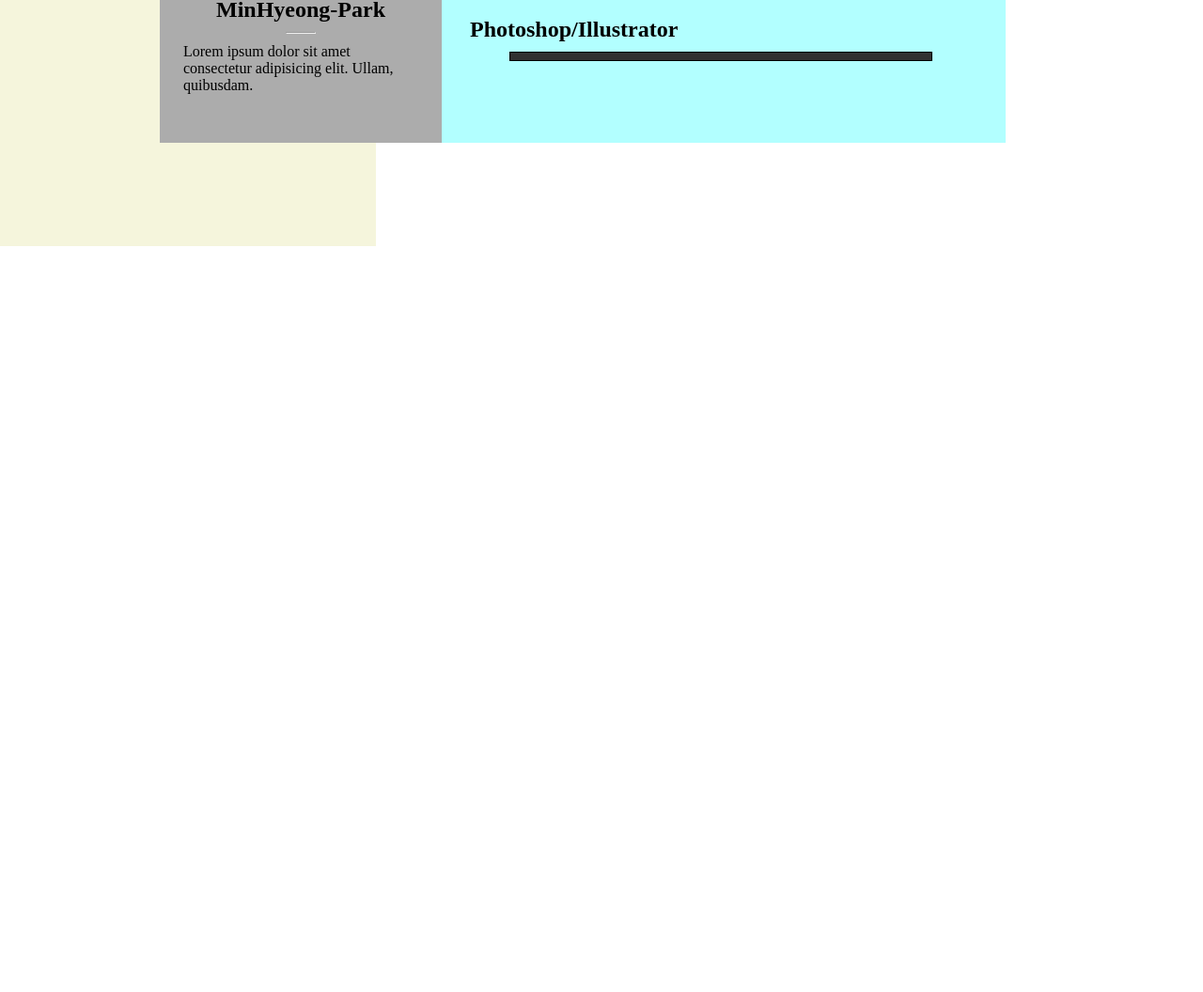
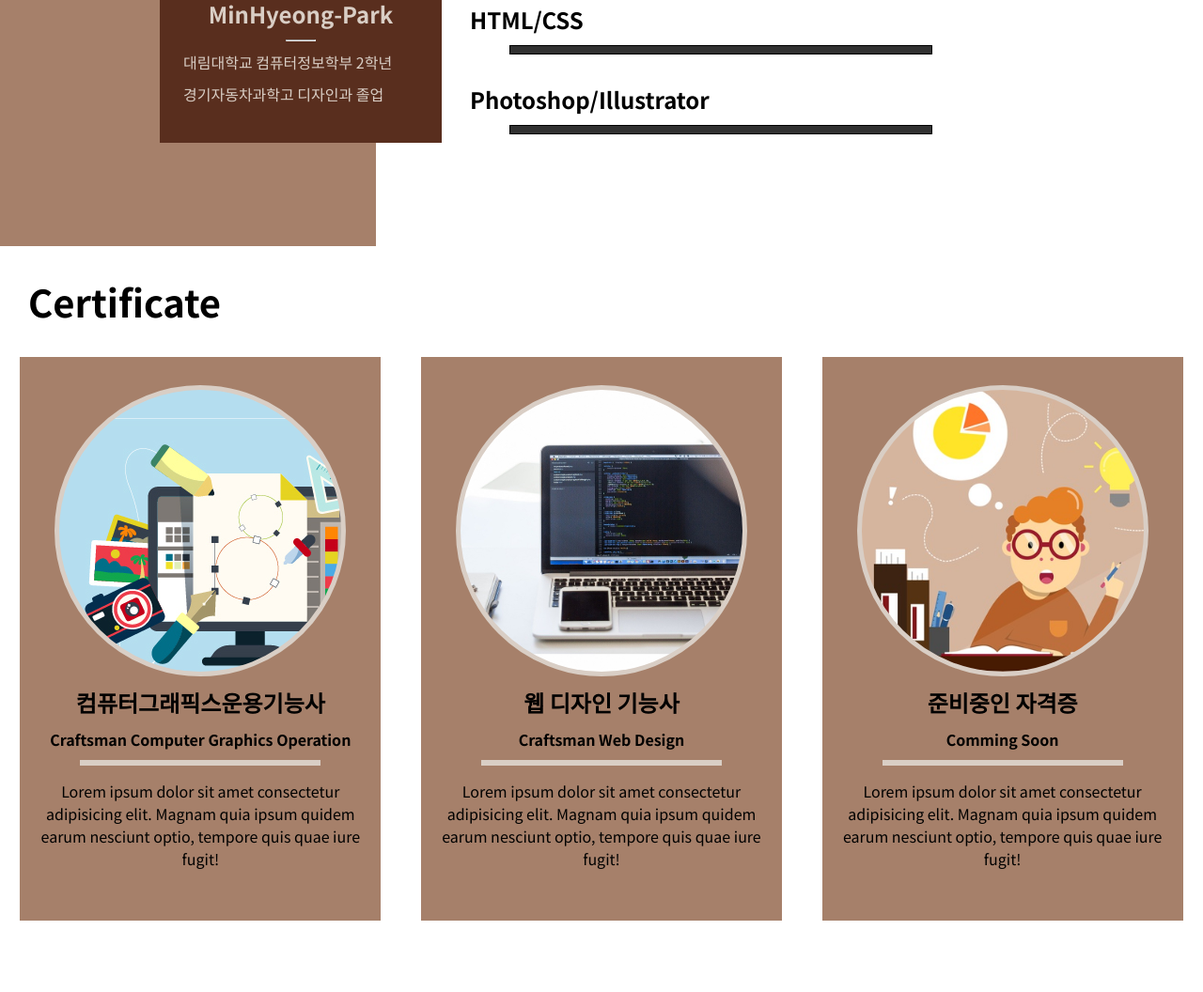
Before and after one commit to guiltygear12/Myresum_uiux, a plain HTML site: page index.html in a window 1280 px wide. Shown: the part 558-1614 px from the top of the page at 94% size. Before the commit the page ends 820 px from the top, so only its background shows below. Drawn offline with Linux system fonts and the light colour scheme.

Commit message:
나만의 이력서 만들기 0.2

```diff
--- a/index.html
+++ b/index.html
@@ -2,7 +2,7 @@
 <html lang="en">
 <head>
     <meta charset="UTF-8">
-    <title>Document</title>
+    <title>박민형</title>
     <link rel="stylesheet" href="./style/style.css">
 </head>
 <body>
@@ -11,7 +11,7 @@
             <div class="header_menu_wrap">
                 <div class="header_menu_left">
                     <h1>박민형</h1>
-                    <p>Lorem, ipsum.</p>
+                    <p>"Simple is The Best"</p>
                 </div>
             </div>
         </header>
@@ -28,9 +28,8 @@
                                 <h2>박민형</h2>
                                 <h2>MinHyeong-Park</h2>
                                 <hr>
-                                <p>
-                                    Lorem ipsum dolor sit amet consectetur adipisicing elit. Ullam, quibusdam.
-                                </p>
+                                <p>대림대학교 컴퓨터정보학부 2학년</p>
+                                <p>경기자동차과학고 디자인과 졸업</p>
                             </div>
                         </div>
                         <div class="main_my_story">
@@ -54,9 +53,41 @@
                             </div>
                         </div>
                     </div>
+                </div>
+            </div>
 
+            <!-- 자격증 영역 -->
+            <div class="certificate_header">
+                <h1>Certificate</h1>
+            </div>
+            <div class="certificate_wrap">
 
+                <div class="certificate_box">
+                    <div class="img-icon cer_img01">
 
+                    </div>
+                    <h2>컴퓨터그래픽스운용기능사</h2>
+                    <h4>Craftsman Computer Graphics Operation</h4>
+                    <hr>
+                    <p>Lorem ipsum dolor sit amet consectetur adipisicing elit. Magnam quia ipsum quidem earum nesciunt optio, tempore quis quae iure fugit!</p>
+                </div>
+                <div class="certificate_box">
+                    <div class="img-icon cer_img02">
+                        <!-- <img src="./picture/cg.jpg" alt=""> -->
+                    </div>
+                    <h2>웹 디자인 기능사</h2>
+                    <h4>Craftsman Web Design</h4>
+                    <hr>
+                    <p>Lorem ipsum dolor sit amet consectetur adipisicing elit. Magnam quia ipsum quidem earum nesciunt optio, tempore quis quae iure fugit!</p>
+                </div>
+                <div class="certificate_box">
+                    <div class="img-icon cer_img03">
+                        <!-- <img src="./picture/cg.jpg" alt=""> -->
+                    </div>
+                    <h2>준비중인 자격증</h2>
+                    <h4>Comming Soon</h4>
+                    <hr>
+                    <p>Lorem ipsum dolor sit amet consectetur adipisicing elit. Magnam quia ipsum quidem earum nesciunt optio, tempore quis quae iure fugit!</p>
                 </div>
             </div>
         </section>
--- a/style/style.css
+++ b/style/style.css
@@ -1,11 +1,13 @@
+@import url('https://fonts.googleapis.com/css2?family=Noto+Sans+KR:wght@100;300;400;500;700;900&display=swap');
 *{
     margin: 0 auto;
     padding: 0;
+    font-family: 'Noto Sans KR', sans-serif;
 }
 .header_menu_wrap{
     width: 100%;
     height: 100px;
-    background-color:azure;
+    background-color:#d9cec571;
     position: relative;
     overflow: hidden;
 }
@@ -40,12 +42,12 @@
     position: absolute;
     width: 400px;
     height: 720px;
-    background-color: beige;
+    background-color: #A6806A;
     opacity: 100%;
 }
 .main_infomation_wrap{
     position:absolute;
-    background-color: rgb(0,255,255,0.3);
+    /* background-color: rgb(0,255,255,0.3); */
     width: 900px;
     height: 500px;
     top: 110px;
@@ -54,7 +56,7 @@
 .myresume_bg{
     width: 300px;
     height: 500px;
-    background-color: rgb(172, 172, 172);
+    background-color: #592E1E;
     float: left;
 }
 .mypicture_wrap{
@@ -73,6 +75,9 @@
     width: 250px;
     margin: 40px 25px 0 25px;
     display:inline-block;
+}
+.resume_text_01>*{
+    color: #D9CEC5;
 }
 .resume_text_01 hr{
     width: 30px;
@@ -138,8 +143,63 @@
     width: 400px;
 }
 .skillLevel{
-    margin-top: 10px;
+    margin-top: 20px;
 }
 .skillLevel p{
     font-size: 12px;
 }
+/* 자격증 표시영역 */
+.certificate_wrap{
+    display: flex;
+    width: 1280px;
+    height: 720px;
+    margin-top: 30px;
+}
+.certificate_header{
+    width: 1280px;
+    margin-top: 30px;
+}
+.certificate_header h1{
+    font-size: 40px;
+    padding-left: 30px;
+}
+.certificate_box{
+    width: 30%;
+    height: 600px;
+    background-color: #A6806A;
+}
+.img-icon{
+    margin-top: 30px;
+    width: 300px;
+    height: 300px;
+
+    border-radius: 50%;
+    border: #D9CEC5 solid 5px;
+}
+.cer_img01{
+    background: #A6806A url("../picture/cg.jpg") -100px 30px repeat;
+}
+.cer_img02{
+    background: #A6806A url("../picture/coding.jpg") -100px 0 / 500px repeat;
+}
+.cer_img03{
+    background: #A6806A url("../picture/studying.jpg") -50px -100px / 500px repeat;
+}
+.certificate_box h2{
+    margin-top: 10px;
+    text-align: center;
+}
+.certificate_box h4{
+    margin-top: 10px;
+    text-align: center;
+}
+.certificate_box hr{
+    margin-top: 10px;
+    width: 250px;
+    border: #D9CEC5 3px solid;
+    background-color: #D9CEC5;
+}
+.certificate_box p{
+    text-align: center;
+    margin: 15px 20px 0px;
+}
```
Also changed, not shown: picture/cg.jpg (added), picture/studying.jpg (added), picture/다운로드.png (added).
